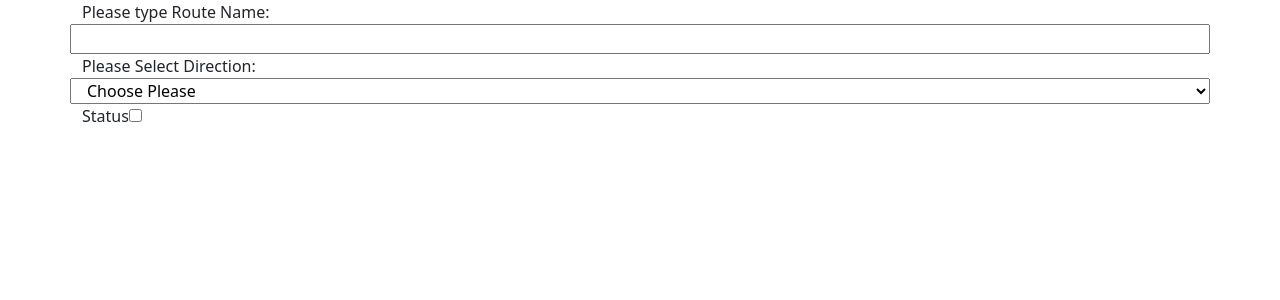
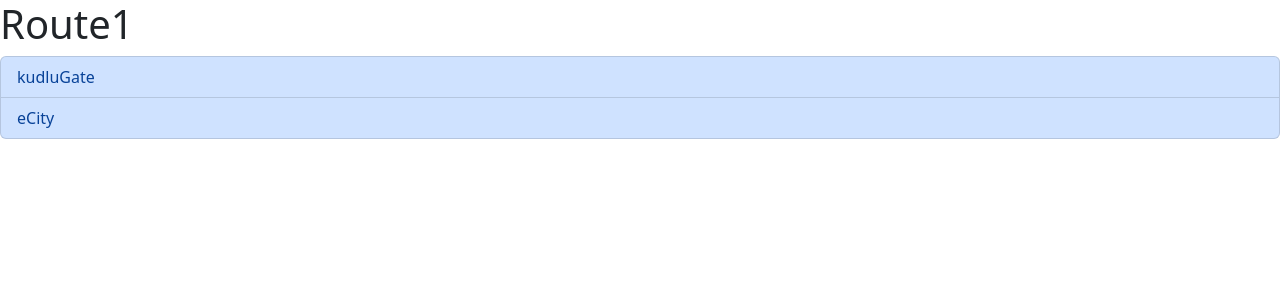
Before and after one commit to damn-dvlpr/bus_project, a React (Create React App) app in the folder frontend/: page /routePage in a window 1280 px wide. Shown: the top 300 px of the page. Built offline with nearby package versions, Linux system fonts and the light colour scheme.

Commit message:
Routing & form addition

```diff
--- a/frontend/package.json
+++ b/frontend/package.json
@@ -10,6 +10,7 @@
     "react": "^18.2.0",
     "react-bootstrap": "^2.7.0",
     "react-dom": "^18.2.0",
+    "react-router-dom": "^6.4.5",
     "react-scripts": "5.0.1",
     "web-vitals": "^2.1.4"
   },
--- a/frontend/src/App.js
+++ b/frontend/src/App.js
@@ -1,15 +1,21 @@
 
 import { Container } from "react-bootstrap";
-import CreateRoute from "./CreateRoute";
-import RoutePage from "./RoutePage";
+import { Route, Routes } from "react-router-dom"
+import CreateRoute from "./Components/Pages/CreateRoute";
+import RoutePage from "./Components/Pages/RoutePage";
+
 
 
 function App() {
   return (
-    <Container>
-    {/* <RoutePage></RoutePage> */}
-    <CreateRoute></CreateRoute>
-    </Container>
+    <Routes>
+      <Route path="/routePage" element={<RoutePage/>} />
+      <Route path="/createRoute" element={<CreateRoute />} />
+    </Routes>
+    // <Container>
+    /* <RoutePage></RoutePage> */
+    // <CreateRoute></CreateRoute>
+    // </Container>
   );
 }
 
--- a/frontend/src/CreateRoute.js
+++ b/frontend/src/Components/Pages/CreateRoute.js
@@ -1,17 +1,24 @@
-import { useState, React } from "react";
+import { useState, React, useEffect } from "react";
 import { Row } from "react-bootstrap";
 import Button from "react-bootstrap/Button";
 import Form from "react-bootstrap/Form";
-
+import SelectStopsModal from "../SelectStopsModal";
+import utils from "../../utils";
 export default function CreateRoute() {
   const [name, setName] = useState("");
   const [direction, setDirection] = useState("");
-  // const [id,setId]=useState("");
   const [status, setStatus] = useState(false);
-  // function handleNameChange(){
-
-  // }
+  const [modalShow, setModalShow] = useState(false);
+  const [stops,setStops]=useState([]);
+  const [checkedList,setCheckedList]=useState(new Array(utils.stops.length).fill(false));
+  // useEffect(() => {
+  //   setCheckedList(
+  //     new Array(utils.stops.length).fill(false)
+  //   )
+  // }, [stops.length]);
   return (
+    <>
+    <SelectStopsModal show={modalShow} setShow={setModalShow} checkedList={checkedList} setCheckedList={setCheckedList}/>
     <Row>
       <label>Please type Route Name: </label>
       <input
@@ -39,6 +46,10 @@ export default function CreateRoute() {
           onChange={()=>setStatus((prev)=>{return !prev})}
         />
       </label>
+      <Button variant="primary" onClick={()=>setModalShow(true)}>
+        Add Stops.
+      </Button>
     </Row>
+    </>
   );
 }
--- a/frontend/src/RoutePage.js
+++ b/frontend/src/Components/Pages/RoutePage.js
@@ -1,11 +1,12 @@
 import React from 'react'
-import Stop from "./Stop";
+import Stop from "../Stop";
 import { Container } from "react-bootstrap";
+import utils from '../../utils';
 export default function RoutePage() {
   return (
     <>
-      <h1>Route 1</h1>
-      <Stop></Stop>
+      <h1>{utils.routes.name}</h1>
+      <Stop stops={utils.routes.stops}></Stop>
       </>
   )
 }
--- /dev/null
+++ b/frontend/src/Components/SelectStopsModal.js
@@ -0,0 +1,51 @@
+import React, { useState } from "react";
+import Button from "react-bootstrap/Button";
+import Modal from "react-bootstrap/Modal";
+import { Row } from "react-bootstrap";
+import utils from "../utils";
+
+function SelectStopsModal(props) {
+  const handleClose = () => props.setShow(false);
+  const handleShow = () => props.setShow(true);
+  const handleCheck = (position) => {
+    const updatedCheckedState = props.checkedList.map((item, index) =>
+      index === position ? !item : item
+    );
+    props.setCheckedList(updatedCheckedState);
+  };
+  return (
+    <>
+      <Modal show={props.show} onHide={handleClose}>
+        <Modal.Header closeButton>
+          <Modal.Title>Stops Available</Modal.Title>
+        </Modal.Header>
+        <Modal.Body>
+          <Row>
+            <div className="Stops">
+              {utils.stops.map((item, index) => (
+                <div key={item.id}>
+                  <input
+                    value={item.id}
+                    type="checkbox"
+                    onChange={()=>handleCheck(index)}
+                    checked={props.checkedList[index]}
+                  />
+                  <span className="checkboxInput">{item.name}</span>
+                </div>
+              ))}
+            </div>
+          </Row>
+        </Modal.Body>
+        <Modal.Footer>
+          <Button variant="secondary" onClick={handleClose}>
+            Close
+          </Button>
+          <Button variant="primary" onClick={handleClose}>
+            Save Changes
+          </Button>
+        </Modal.Footer>
+      </Modal>
+    </>
+  );
+}
+export default SelectStopsModal;
--- /dev/null
+++ b/frontend/src/Components/Stop.js
@@ -0,0 +1,12 @@
+import React from 'react'
+import ListGroup from 'react-bootstrap/ListGroup';
+import stops from '../utils.js'
+export default function Stop(props) {
+  return (
+    <ListGroup>
+      {props.stops.map(item=>{
+        return <ListGroup.Item key={item.id} variant="primary">{item.name}</ListGroup.Item>;
+      })}
+    </ListGroup>
+  )
+}
--- a/frontend/src/Stop.js
+++ /dev/null
@@ -1,13 +0,0 @@
-import React from 'react'
-import ListGroup from 'react-bootstrap/ListGroup';
-import data from './utils.js'
-export default function Stop() {
-    // let data=[{"id":"1","name":"kudluGate","latitude":"12.891370186140534","longitude":"77.6399054266434"},{"id":"2","name":"eCity","latitude":"12.841265016463002","longitude":"77.67574193297797"}]
-  return (
-    <ListGroup>
-      {data.map(item=>{
-        return <ListGroup.Item key={item.id} variant="primary">{item.name}</ListGroup.Item>;
-      })}
-    </ListGroup>
-  )
-}
--- a/frontend/src/utils.js
+++ b/frontend/src/utils.js
@@ -1,4 +1,4 @@
-let data = [
+let stops = [
   {
     id: "1",
     name: "kudluGate",
@@ -22,6 +22,26 @@ let data = [
     name: "Bomenhalli",
     latitude: "12.891370186140534",
     longitude: "77.6399054266434",
-  }
+  },
 ];
-export default data;
+let routes = {
+  name: "Route1",
+  direction: "up",
+  id: "routeid1",
+  status: "Active",
+  stops: [
+    {
+      id: "1",
+      name: "kudluGate",
+      latitude: "12.891370186140534",
+      longitude: "77.6399054266434",
+    },
+    {
+      id: "2",
+      name: "eCity",
+      latitude: "12.841265016463002",
+      longitude: "77.67574193297797",
+    }
+  ],
+};
+export default {stops,routes};
```
Also changed, not shown: frontend/src/index.js (+11 -8 lines), 1 other file (tests, documents, lock files or other folders).
